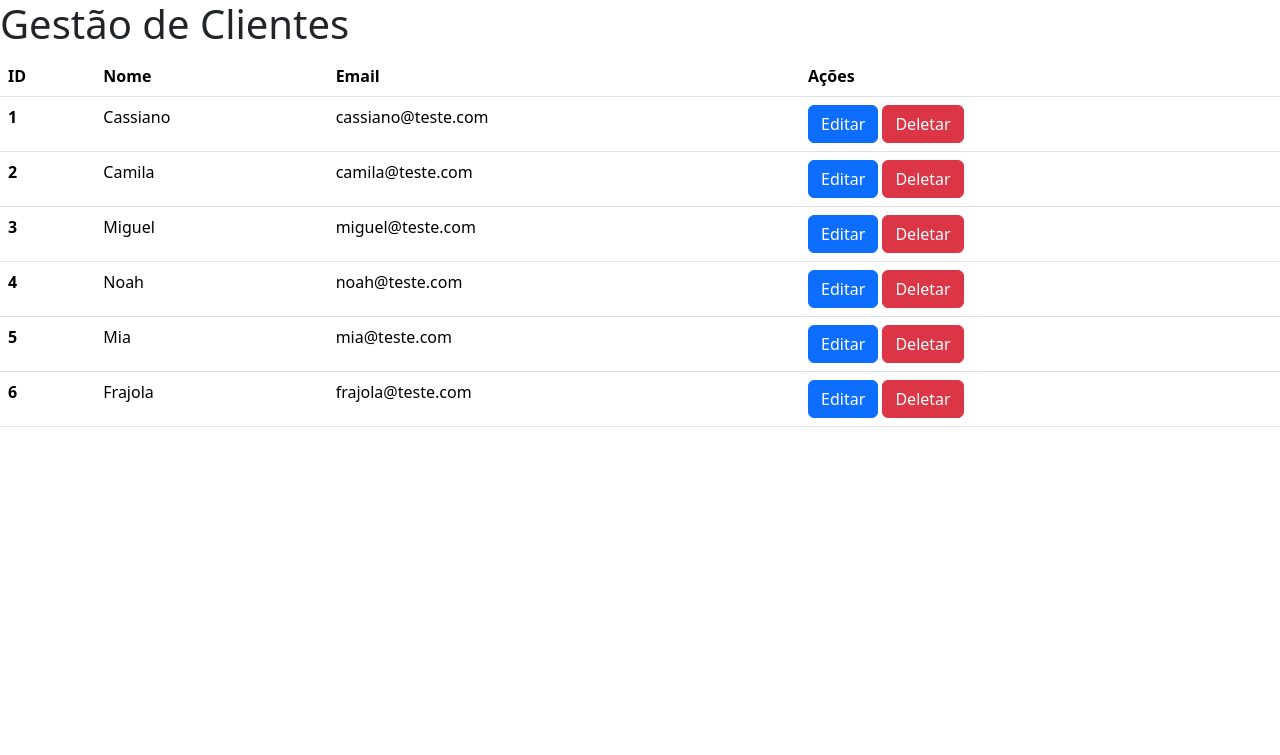
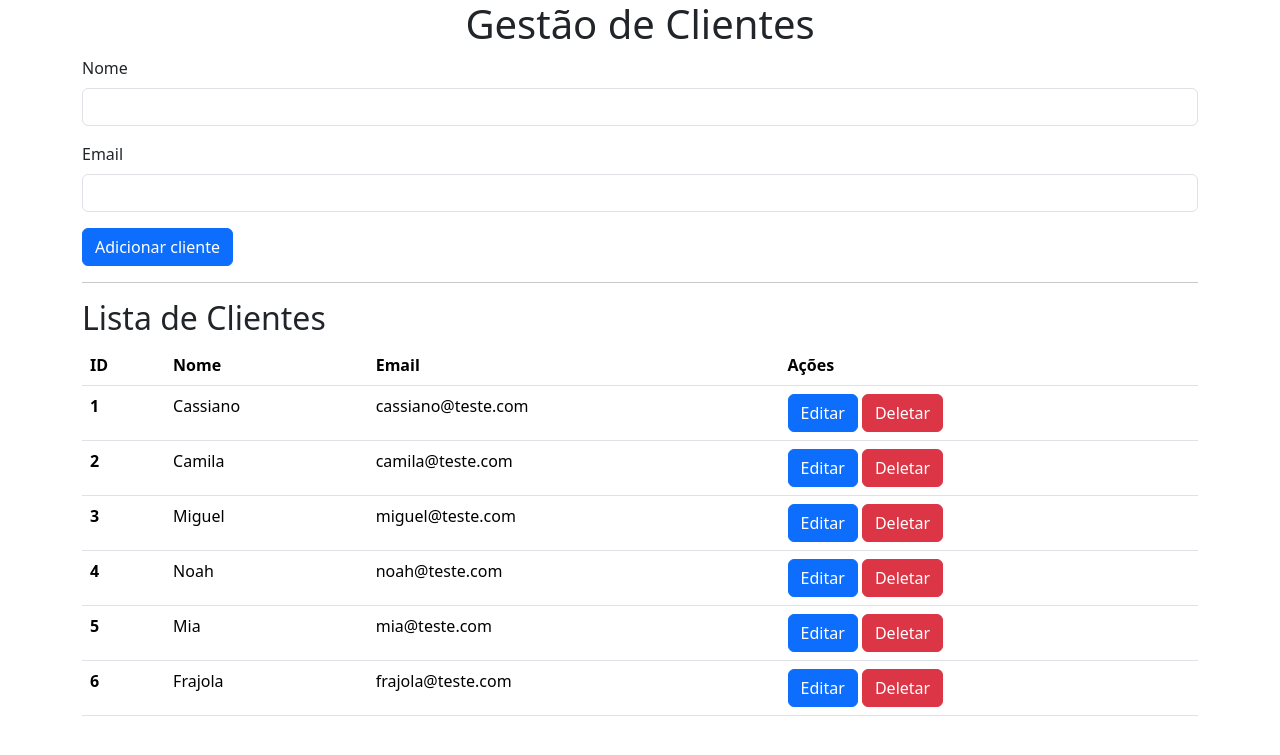
Before and after one commit to Cassiano-Junior/gestao-usuarios, a Flask app: page / in a window 1280 px wide. Shown: the top 755 px of the page. Run offline with Flask 3, Linux system fonts and the light colour scheme.

Commit message:
add inserir_cliente route, create form_cliente template, changes on lista_clientes and other changes

```diff
--- a/routes/cliente.py
+++ b/routes/cliente.py
@@ -1,4 +1,4 @@
-from flask import Blueprint, render_template
+from flask import Blueprint, render_template, request
 from database.cliente import CLIENTES
 
 cliente_route = Blueprint('cliente', __name__)
@@ -10,7 +10,16 @@ def lista_clientes():
 
 @cliente_route.route('/', methods=["POST"])
 def inserir_cliente():
-    pass
+    data = request.json
+
+    novo_usuario = {
+        "id": len(CLIENTES) + 1,
+        "nome": data['nome'],
+        "email": data['email'],
+    }
+
+    CLIENTES.append(novo_usuario)
+    return render_template('item_cliente.html', cliente=novo_usuario)
 
 
 @cliente_route.route('/new')
--- a/templates/form_cliente.html
+++ b/templates/form_cliente.html
@@ -0,0 +1,16 @@
+<form class="c-form" action="{{ url_for('cliente.inserir_cliente') }}" method="POST" c-append="#lista-clientes">
+
+  <div class="mb-3">
+        <label class="form-label">Nome</label>
+        <input type="text" class="form-control" name="nome">
+  </div>
+
+    <div class="mb-3">
+        <label id="label-target" class="form-label">Email</label>
+        <input type="text" class="form-control" name="email">
+    </div>
+
+
+
+  <button type="submit" class="btn btn-primary">Adicionar cliente</button>
+</form>
--- a/templates/index.html
+++ b/templates/index.html
@@ -9,12 +9,20 @@
   </head>
   <body>
 
-    <h1>Gestão de Clientes</h1>
+   <div class="container">
+      <h1 class="text-center">Gestão de Clientes</h1>
 
-    <div c-container="{{ url_for('cliente.lista_clientes')}}"></div>
+      <div c-container="{{ url_for('cliente.form_cliente') }}"></div>
+
+      <hr>
+      <h2>Lista de Clientes</h2>
+
+       <div c-container="{{ url_for('cliente.lista_clientes')}}"></div>
+    </div>
+
 
     <script src="https://cdn.jsdelivr.net/npm/bootstrap@5.3.6/dist/js/bootstrap.bundle.min.js" integrity="sha384-j1CDi7MgGQ12Z7Qab0qlWQ/Qqz24Gc6BM0thvEMVjHnfYGF0rmFCozFSxQBxwHKO" crossorigin="anonymous"></script>
+    <script src="{{ url_for('static', filename='js/cru.js')}}"></script>
 
-    <script src="{{ url_for('static', filename='js/cru.js')}}"></script>
   </body>
 </html>
--- /dev/null
+++ b/templates/item_cliente.html
@@ -0,0 +1,9 @@
+<tr>
+                <th scope="row">{{cliente.id}}</th>
+                <td>{{cliente.nome}}</td>
+                <td>{{cliente.email}}</td>
+                <td>
+                    <button class="btn btn-primary">Editar</button>
+                    <button class="btn btn-danger">Deletar</button>
+                </td>
+            </tr>
--- a/templates/lista_clientes.html
+++ b/templates/lista_clientes.html
@@ -7,17 +7,9 @@
       <th scope="col">Ações</th>
     </tr>
   </thead>
-    <tbody>
+    <tbody id="lista-clientes">
         {% for cliente in clientes %}
-            <tr>
-                <th scope="row">{{cliente.id}}</th>
-                <td>{{cliente.nome}}</td>
-                <td>{{cliente.email}}</td>
-                <td>
-                    <button class="btn btn-primary">Editar</button>
-                    <button class="btn btn-danger">Deletar</button>
-                </td>
-            </tr>
+            {% include 'item_cliente.html' %}
         {% endfor %}
     </tbody>
 </table>
```
